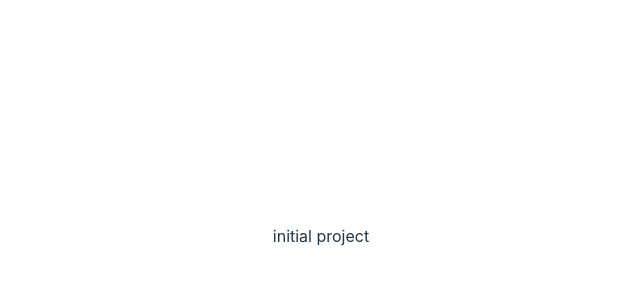
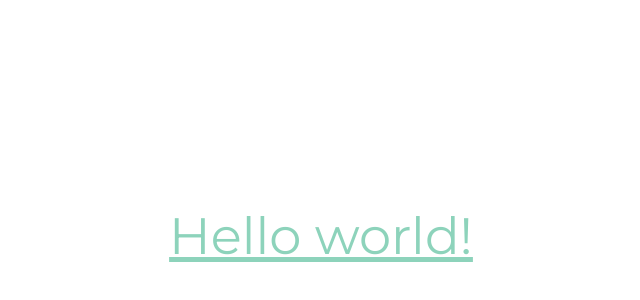
Before and after one commit to elhaw/travel-agency, a React (Vite) app: page / in a window 1280 px wide. Shown: the part 164-464 px from the top of the page, without its empty margins (319-959 px from the left). Built offline with nearby package versions, Linux system fonts and the light colour scheme.

Commit message:
✨ feat: Add header to App component
This commit adds a header to the App component that displays "Hello world!" using a specific font, color and size. The previous content "initial project" was replaced.

```diff
--- a/src/App.tsx
+++ b/src/App.tsx
@@ -4,7 +4,9 @@ import "./App.css";
 function App() {
   return (
     <div className="App">
-      <div>initial project</div>
+      <h1 className="text-3xln underline text-mintgreen font-Montserrat font-normal">
+        Hello world!
+      </h1>
     </div>
   );
 }
```
